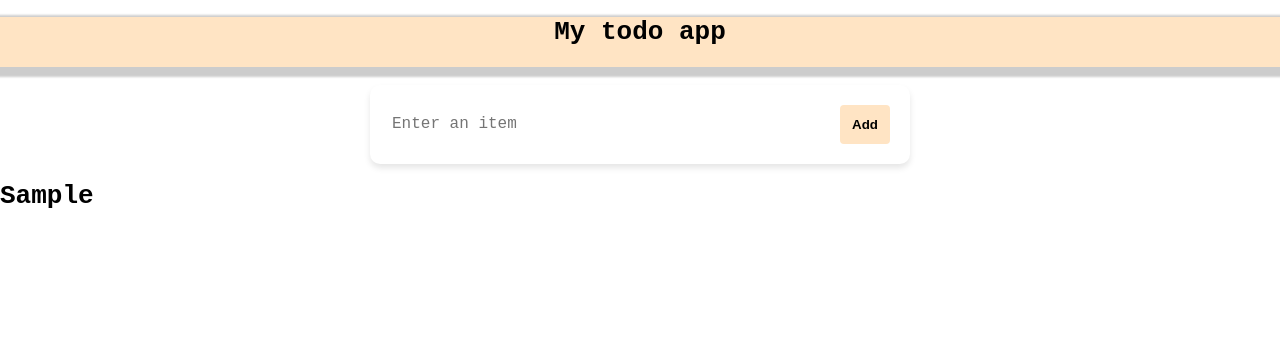
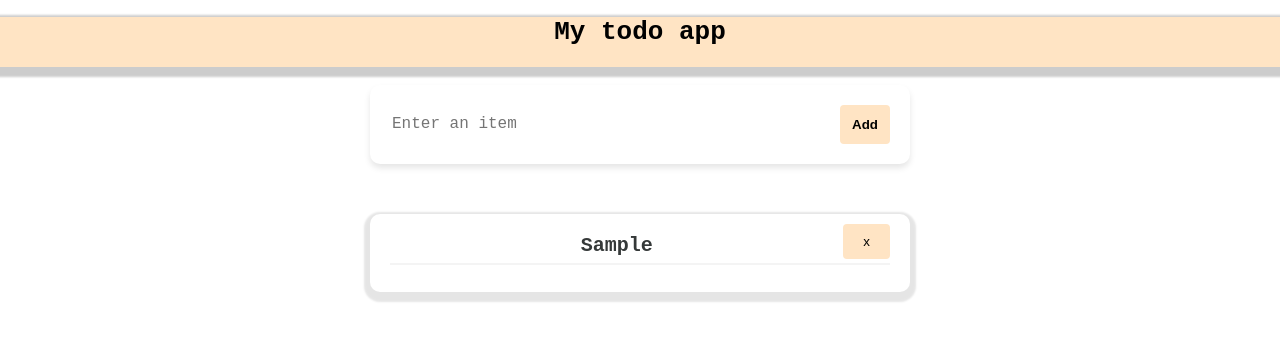
Before and after one commit to roxen-creator/todoapp, a React (Vite) app: page / in a window 1280 px wide. Both pictures are taken after typing "Sample" into the empty fields and a click on the button "Add". Shown: the top 340 px of the page. Built offline with nearby package versions, Linux system fonts and the light colour scheme.

Commit message:
added delete button

```diff
--- a/src/components/ListTodo.jsx
+++ b/src/components/ListTodo.jsx
@@ -1,8 +1,8 @@
 import TodoItems from "./TodoItems";
-export default function ListTodo({todos}) {
+import styles from "./todolist.module.css";
+export default function ListTodo({ todos }) {
   return (
-    <div>
-
+    <div className={styles.list}>
       {todos.map((items) => (
         <TodoItems key={items} items={items} />
       ))}
--- a/src/components/Todo.jsx
+++ b/src/components/Todo.jsx
@@ -3,6 +3,7 @@
 import Form from "./Form";
 export default function Todo() {
   const [todos, setTodos] = useState([]);
+
   return (
     <div>
       <Form todos={todos} setTodos={setTodos} />
--- a/src/components/TodoItems.jsx
+++ b/src/components/TodoItems.jsx
@@ -1,3 +1,20 @@
+import styles from "./todoitem.module.css";
 export default function TodoItems({ items }) {
-  return <h1>{items}</h1>;
+  function handleDelete() {
+    console.log("button pressed");
+  }
+  return (
+    <div className={styles.item}>
+      <div className={styles.itemName}>
+        {" "}
+        {items}
+        <span>
+          <button className={styles.deleteButton} onClick={handleDelete}>
+            x
+          </button>
+        </span>
+      </div>
+      <hr className={styles.line} />
+    </div>
+  );
 }
--- /dev/null
+++ b/src/components/todoitem.module.css
@@ -0,0 +1,20 @@
+.item {
+  width: 500px;
+  color: #353939;
+  margin: 0 auto;
+}
+.itemName {
+  font-size: 20px;
+  font-weight: bold;
+}
+.line {
+  border: 1px solid #f4f4f4;
+}
+.deleteButton {
+  float: right;
+  border: none;
+  padding: 10px 20px;
+  background-color: bisque;
+  margin-top: -10px;
+  border-radius: 4px;
+}
--- /dev/null
+++ b/src/components/todolist.module.css
@@ -0,0 +1,10 @@
+.list {
+  background-color: white;
+  text-align: center;
+  border-radius: 10px;
+  margin: 0 auto;
+  width: 500px;
+  padding: 20px;
+  margin-top:50px;
+  box-shadow: 0 4px 2px 6px rgba(0, 0, 0, 0.1);
+}
```
